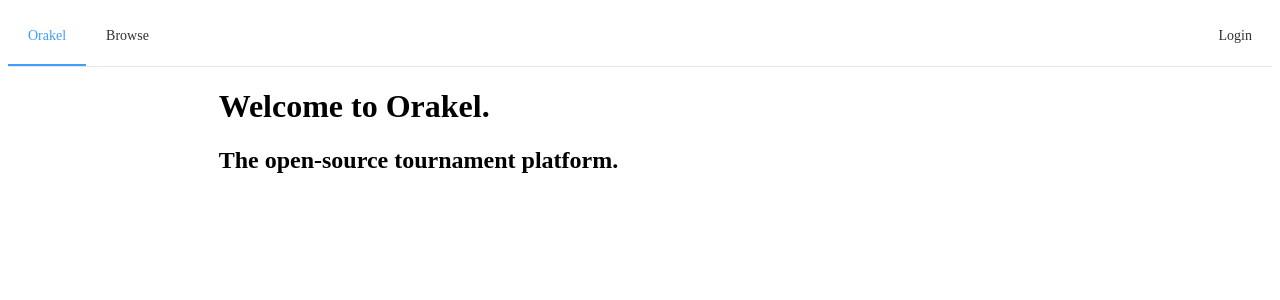
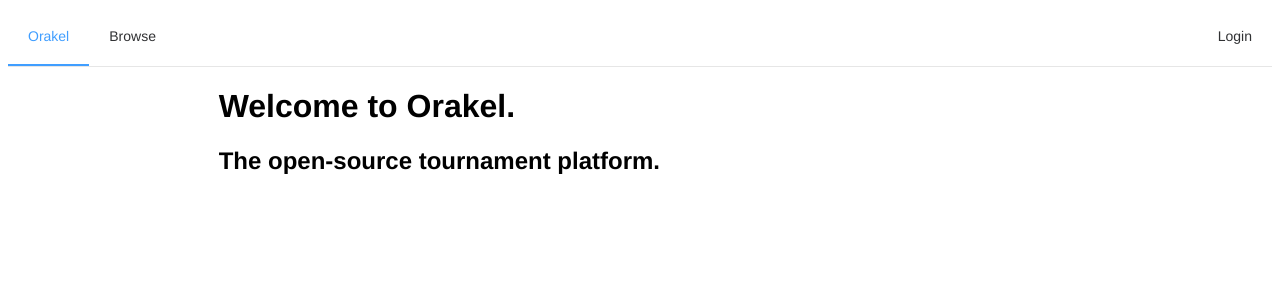
Before and after one commit to c0derMo/orakel, a Vue app in the folder client/: page / in a window 1280 px wide. Shown: the top 300 px of the page. Built offline with nearby package versions, Linux system fonts and the light colour scheme.

Commit message:
[client]Bugfixes in the bracket & new font

```diff
--- a/client/src/App.vue
+++ b/client/src/App.vue
@@ -1,5 +1,5 @@
 <template>
-    <div>
+    <div id="app">
         <el-menu
           mode="horizontal"
           :default-active="this.$route.path"
@@ -41,4 +41,9 @@ export default {
     .el-menu--horizontal > .el-sub-menu.dock-right {
         float: right;
     }
+
+    #app {
+        font-family: 'Helvetica Neue', Helvetica, 'PingFang SC', 'Hiragino Sans GB',
+  'Microsoft YaHei', '微软雅黑', Arial, sans-serif;
+    }
 </style>
--- a/client/src/components/bracket/BracketNode.vue
+++ b/client/src/components/bracket/BracketNode.vue
@@ -20,7 +20,7 @@
             </div>
             <div class="tb-item-child" v-if="bracketNode.children[1]">
                 <BracketNode
-                    :bracket-node="bracketNode.children[0]"
+                    :bracket-node="bracketNode.children[1]"
                     :highlighted-team-id="highlightedTeamId"
                     @onMatchClick="onMatchClick"
                     @onSelectTeam="onSelectTeam"
```
